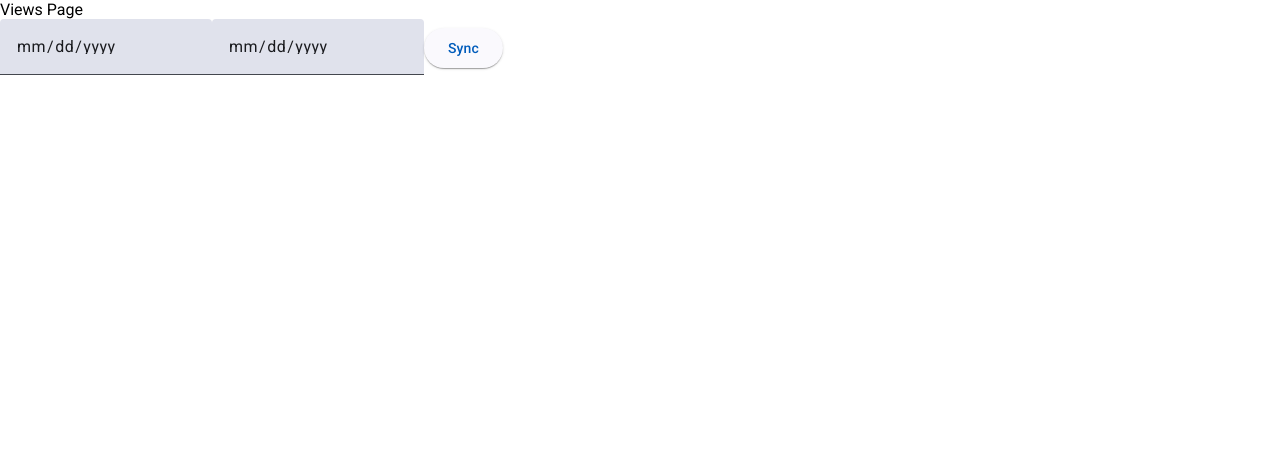
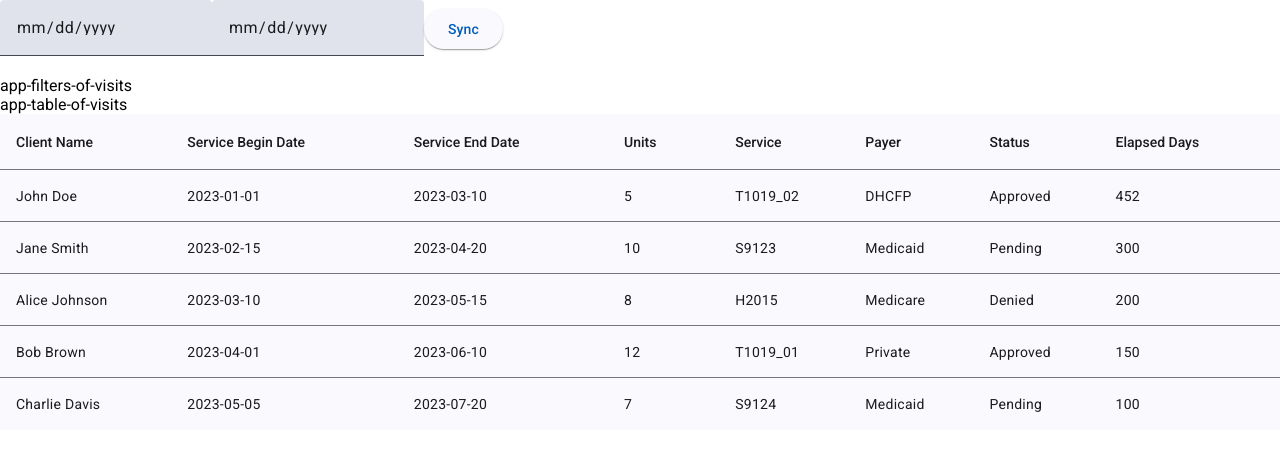
Before and after one commit to glebmark/sandata-billing-ui-poc, an Angular app: page /views in a window 1280 px wide. Shown: the top 450 px of the page. Built offline with nearby package versions, Linux system fonts and the light colour scheme.

Commit message:
filters and table of views page

```diff
--- a/src/app/app-routing.module.ts
+++ b/src/app/app-routing.module.ts
@@ -1,6 +1,6 @@
 import { NgModule } from '@angular/core';
 import { RouterModule, Routes } from '@angular/router';
-import { ViewsPageComponent } from './views-page/views-page.component';
+import { ViewsPageComponent } from './visits-page/views-page.component';
 import { RatePageComponent } from './rate-page/rate-page.component';
 
 const routes: Routes = [
--- a/src/app/app.module.ts
+++ b/src/app/app.module.ts
@@ -2,7 +2,7 @@ import { NgModule } from '@angular/core';
 import { BrowserModule } from '@angular/platform-browser';
 import { AppRoutingModule } from './app-routing.module';
 import { AppComponent } from './app.component';
-import { ViewsPageComponent } from './views-page/views-page.component';
+import { ViewsPageComponent } from './visits-page/views-page.component';
 import { RatePageComponent } from './rate-page/rate-page.component';
 import { MatTabsModule } from '@angular/material/tabs';
 import { RateSubeditorComponent } from './rate-page/rate-subeditor.component';
@@ -13,7 +13,7 @@ import { MatButtonModule } from '@angular/material/button';
 import { MatDividerModule } from '@angular/material/divider';
 import { MatIconModule } from '@angular/material/icon';
 import { RateViewerComponent } from './rate-page/rate-viewer/rate-viewer.component';
-import { SyncComponent } from './views-page/sync.component';
+import { SyncComponent } from './visits-page/sync.component';
 
 @NgModule({
   imports: [
--- a/src/app/app.routes.ts
+++ b/src/app/app.routes.ts
@@ -1,5 +1,5 @@
 import { Routes } from '@angular/router';
-import { ViewsPageComponent } from './views-page/views-page.component';
+import { ViewsPageComponent } from './visits-page/views-page.component';
 import { RatePageComponent } from './rate-page/rate-page.component';
 import { StartPageComponent } from './start-page/start-page.component';
 
--- /dev/null
+++ b/src/app/visits-page/filters-and-table-of-visits.component.ts
@@ -0,0 +1,72 @@
+import { Component, ViewChild } from "@angular/core";
+import { FiltersOfVisitsComponent } from "./filters-of-visits.component";
+import { TableOfVisitsComponent } from "./table-of-visits.component";
+import { MatTableModule } from '@angular/material/table';
+import { MatSort, MatSortModule } from '@angular/material/sort';
+import { MatTableDataSource } from '@angular/material/table';
+
+@Component({
+    selector: "app-filters-and-table-of-visits",
+    template: `
+    <div>
+        <app-filters-of-visits></app-filters-of-visits>
+        <app-table-of-visits></app-table-of-visits>
+        <table mat-table [dataSource]="dataSource" matSort class="mat-elevation-z8">
+            <ng-container matColumnDef="clientName">
+                <th mat-header-cell *matHeaderCellDef mat-sort-header> Client Name </th>
+                <td mat-cell *matCellDef="let element"> {{element.clientName}} </td>
+            </ng-container>
+            <ng-container matColumnDef="serviceBeginDate">
+                <th mat-header-cell *matHeaderCellDef mat-sort-header> Service Begin Date </th>
+                <td mat-cell *matCellDef="let element"> {{element.serviceBeginDate}} </td>
+            </ng-container>
+            <ng-container matColumnDef="serviceEndDate">
+                <th mat-header-cell *matHeaderCellDef mat-sort-header> Service End Date </th>
+                <td mat-cell *matCellDef="let element"> {{element.serviceEndDate}} </td>
+            </ng-container>
+            <ng-container matColumnDef="units">
+                <th mat-header-cell *matHeaderCellDef mat-sort-header> Units </th>
+                <td mat-cell *matCellDef="let element"> {{element.units}} </td>
+            </ng-container>
+            <ng-container matColumnDef="service">
+                <th mat-header-cell *matHeaderCellDef mat-sort-header> Service </th>
+                <td mat-cell *matCellDef="let element"> {{element.service}} </td>
+            </ng-container>
+            <ng-container matColumnDef="payer">
+                <th mat-header-cell *matHeaderCellDef mat-sort-header> Payer </th>
+                <td mat-cell *matCellDef="let element"> {{element.payer}} </td>
+            </ng-container>
+            <ng-container matColumnDef="status">
+                <th mat-header-cell *matHeaderCellDef mat-sort-header> Status </th>
+                <td mat-cell *matCellDef="let element"> {{element.status}} </td>
+            </ng-container>
+            <ng-container matColumnDef="elapsedDays">
+                <th mat-header-cell *matHeaderCellDef mat-sort-header> Elapsed Days </th>
+                <td mat-cell *matCellDef="let element"> {{element.elapsedDays}} </td>
+            </ng-container>
+            <tr mat-header-row *matHeaderRowDef="displayedColumns"></tr>
+            <tr mat-row *matRowDef="let row; columns: displayedColumns;"></tr>
+        </table>
+    </div>
+    `,
+    imports: [FiltersOfVisitsComponent, TableOfVisitsComponent, MatTableModule, MatSortModule]
+})
+export class FiltersAndTableOfVisitsComponent {
+    @ViewChild(MatSort) sort!: MatSort;
+
+    displayedColumns: string[] = ['clientName', 'serviceBeginDate', 'serviceEndDate', 'units', 'service', 'payer', 'status', 'elapsedDays'];
+
+    dataSource = new MatTableDataSource(ELEMENT_DATA);
+
+    ngAfterViewInit() {
+        this.dataSource.sort = this.sort;
+    }
+}
+
+const ELEMENT_DATA = [
+    {clientName: 'John Doe', serviceBeginDate: '2023-01-01', serviceEndDate: '2023-03-10', units: 5, service: 'T1019_02', payer: 'DHCFP', status: 'Approved', elapsedDays: 452},
+    {clientName: 'Jane Smith', serviceBeginDate: '2023-02-15', serviceEndDate: '2023-04-20', units: 10, service: 'S9123', payer: 'Medicaid', status: 'Pending', elapsedDays: 300},
+    {clientName: 'Alice Johnson', serviceBeginDate: '2023-03-10', serviceEndDate: '2023-05-15', units: 8, service: 'H2015', payer: 'Medicare', status: 'Denied', elapsedDays: 200},
+    {clientName: 'Bob Brown', serviceBeginDate: '2023-04-01', serviceEndDate: '2023-06-10', units: 12, service: 'T1019_01', payer: 'Private', status: 'Approved', elapsedDays: 150},
+    {clientName: 'Charlie Davis', serviceBeginDate: '2023-05-05', serviceEndDate: '2023-07-20', units: 7, service: 'S9124', payer: 'Medicaid', status: 'Pending', elapsedDays: 100},
+];
--- /dev/null
+++ b/src/app/visits-page/filters-of-visits.component.ts
@@ -0,0 +1,8 @@
+import { Component } from "@angular/core";
+
+@Component({
+    selector: "app-filters-of-visits",
+    template: `app-filters-of-visits
+    <br>`
+})
+export class FiltersOfVisitsComponent {}
--- a/src/app/views-page/sync.component.ts
+++ b/src/app/visits-page/sync.component.ts
@@ -66,7 +66,8 @@ export class SyncComponent {
             });
 
 
+            // TODO
             // sync data with output to views-page
-    // emit data here
+            // emit data here
         }
 }
--- /dev/null
+++ b/src/app/visits-page/table-of-visits.component.ts
@@ -0,0 +1,7 @@
+import { Component } from "@angular/core";
+
+@Component({
+    selector: "app-table-of-visits",
+    template: `app-table-of-visits`
+})
+export class TableOfVisitsComponent {}
--- a/src/app/views-page/views-page.component.ts
+++ b/src/app/visits-page/views-page.component.ts
@@ -1,16 +1,17 @@
 import { Component, OnInit } from '@angular/core';
 import { SyncComponent } from './sync.component';
 import { CommonModule } from '@angular/common';
+import { FiltersAndTableOfVisitsComponent } from './filters-and-table-of-visits.component';
 
 @Component({
   selector: 'app-views-page',
   template: `
     <div>
-      Views Page
-      <app-sync></app-sync>
+      <app-sync />
+      <app-filters-and-table-of-visits />
     </div>
   `,
-  imports: [CommonModule, SyncComponent]
+  imports: [CommonModule, SyncComponent, FiltersAndTableOfVisitsComponent]
 })
 export class ViewsPageComponent implements OnInit {
 
```
